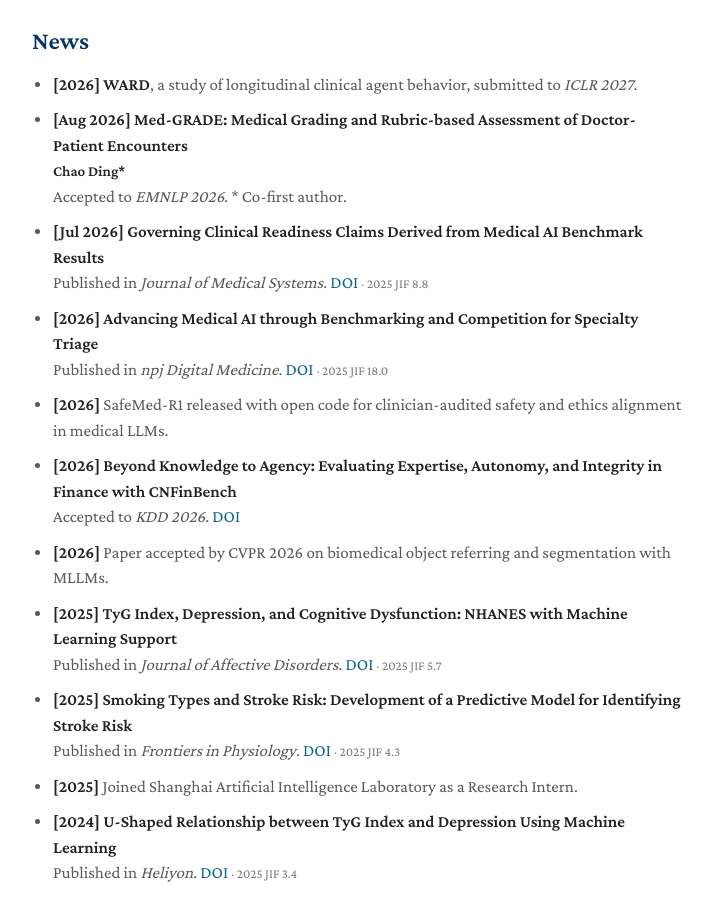
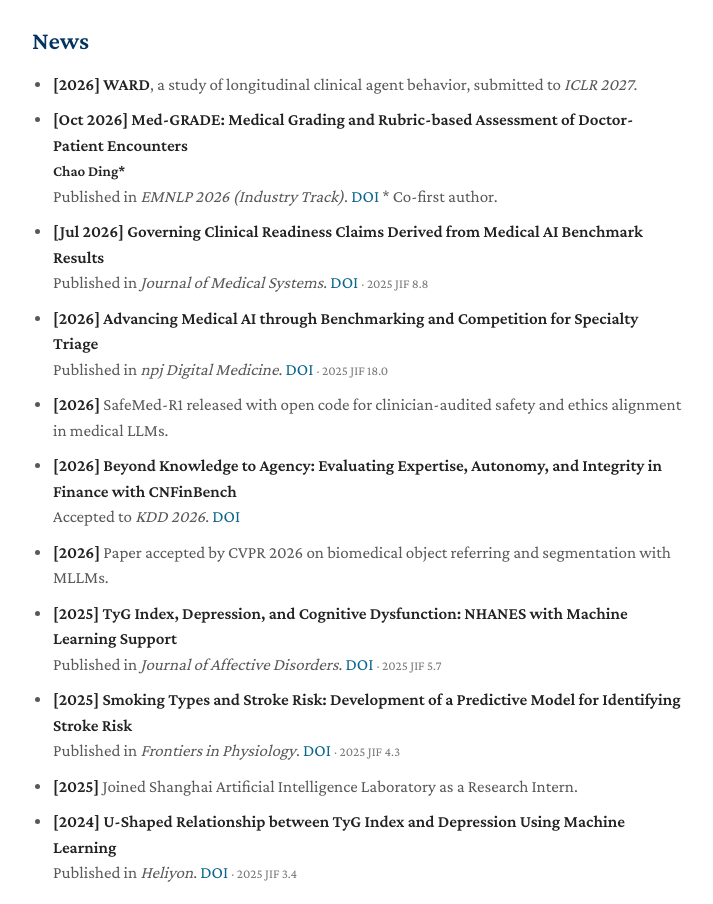
Before and after one commit to Dingsuper-creator/Chloe-Ding.github.io, a plain HTML site: page index.html in a window 1280 px wide. Shown: the part 962-1866 px from the top of the page, without its empty margins (438-1151 px from the left). Drawn offline with nearby package versions, Linux system fonts and the light colour scheme.

Commit message:
Link Med-GRADE publication DOI

```diff
--- a/index.html
+++ b/index.html
@@ -102,9 +102,9 @@
         <h2>News</h2>
         <ul class="news-list">
           <li><strong class="news-date">[2026]</strong> <strong>WARD</strong>, a study of longitudinal clinical agent behavior, submitted to <em>ICLR 2027</em>.</li>
-          <li><strong class="news-date">[Aug 2026]</strong> <strong class="news-paper-title">Med-GRADE: Medical Grading and Rubric-based Assessment of Doctor-Patient Encounters</strong><br>
+          <li><strong class="news-date">[Oct 2026]</strong> <strong class="news-paper-title">Med-GRADE: Medical Grading and Rubric-based Assessment of Doctor-Patient Encounters</strong><br>
                 <span class="authors"><strong>Chao Ding*</strong></span><br>
-                Accepted to <em>EMNLP 2026</em>. * Co-first author.</li>
+                Published in <em>EMNLP 2026 (Industry Track)</em>. <a href="https://doi.org/10.18653/2026.emnlp-industry.220" target="_blank" rel="noopener noreferrer">DOI</a> * Co-first author.</li>
           <li><strong class="news-date">[Jul 2026]</strong> <strong class="news-paper-title">Governing Clinical Readiness Claims Derived from Medical AI Benchmark Results</strong><br>Published in <em>Journal of Medical Systems</em>. <a href="https://doi.org/10.1007/s10916-026-02445-7" target="_blank" rel="noopener noreferrer">DOI </a> <span class="metric-badge">2025 JIF 8.8</span></li>
           <li><strong class="news-date">[2026]</strong> <strong class="news-paper-title">Advancing Medical AI through Benchmarking and Competition for Specialty Triage</strong><br>Published in <em>npj Digital Medicine</em>. <a href="https://doi.org/10.1038/s41746-026-02433-8" target="_blank" rel="noopener noreferrer">DOI </a> <span class="metric-badge">2025 JIF 18.0</span></li>
           <li><strong class="news-date">[2026]</strong> SafeMed-R1 released with open code for clinician-audited safety and ethics alignment in medical LLMs.</li>
```
